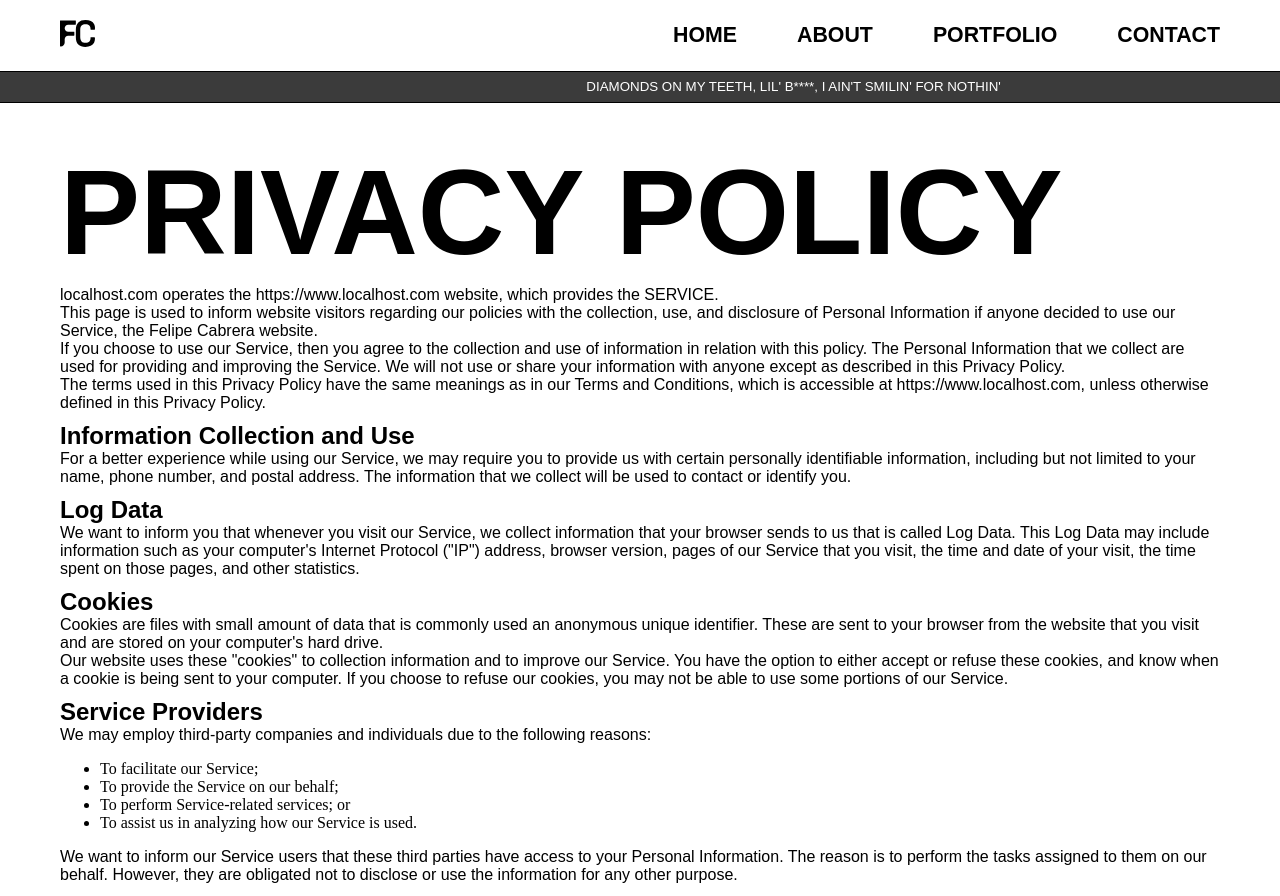
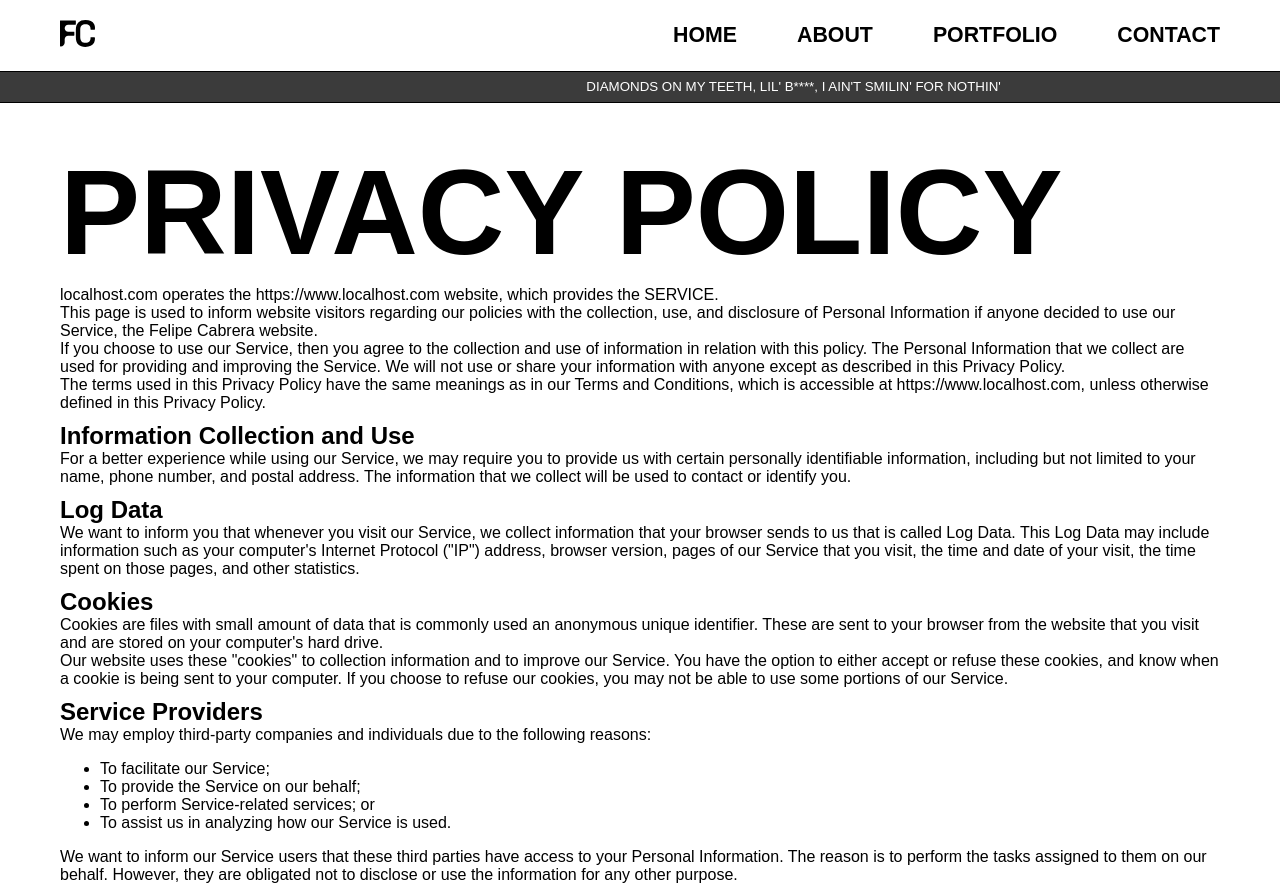
Before and after one commit to felieppe/felieppe.com, a React (Vite) app: page /privacy in a window 1280 px wide. Shown: the top 896 px of the page. Built offline with nearby package versions, Linux system fonts and the light colour scheme; a web font is replaced by a local one.

Commit message:
Fixed some text in Privacy not having the correct font family

```diff
--- a/src/pages/Privacy/index.jsx
+++ b/src/pages/Privacy/index.jsx
@@ -47,10 +47,10 @@ function Privacy() {
                     <p>We may employ third-party companies and individuals due to the following reasons:</p>
 
                     <ul>
-                        <li>To facilitate our Service;</li>
-                        <li>To provide the Service on our behalf;</li>
-                        <li>To perform Service-related services; or</li>
-                        <li>To assist us in analyzing how our Service is used.</li>
+                        <li><p>To facilitate our Service;</p></li>
+                        <li><p>To provide the Service on our behalf;</p></li>
+                        <li><p>To perform Service-related services; or</p></li>
+                        <li><p>To assist us in analyzing how our Service is used.</p></li>
                     </ul>
 
                     <p>We want to inform our Service users that these third parties have access to your Personal Information. The reason is to perform the tasks assigned to them on our behalf. However, they are obligated not to disclose or use the information for any other purpose.</p>
```
